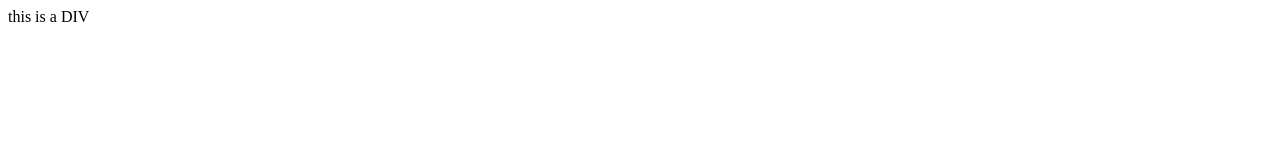
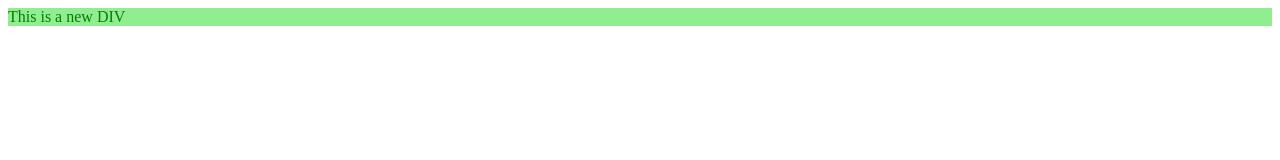
Before and after one commit to viktor-gif/development, a plain HTML site: page git.html in a window 1280 px wide. Drawn offline with Linux system fonts and the light colour scheme.

Commit message:
I added script

```diff
--- a/git.html
+++ b/git.html
@@ -4,8 +4,10 @@
     <meta charset="UTF-8">
     <meta name="viewport" content="width=device-width, initial-scale=1.0">
     <title>Document</title>
+
 </head>
 <body>
-    <div class="div">this is a DIV</div>
+    <div id="elem">this is a DIV</div>
+    <script src="git.js"></script>
 </body>
 </html>
--- /dev/null
+++ b/git.js
@@ -0,0 +1,4 @@
+let div = document.getElementById('elem');
+elem.innerHTML = "This is a new DIV";
+elem.style.color = "green";
+elem.style.background = "lightgreen";
```
